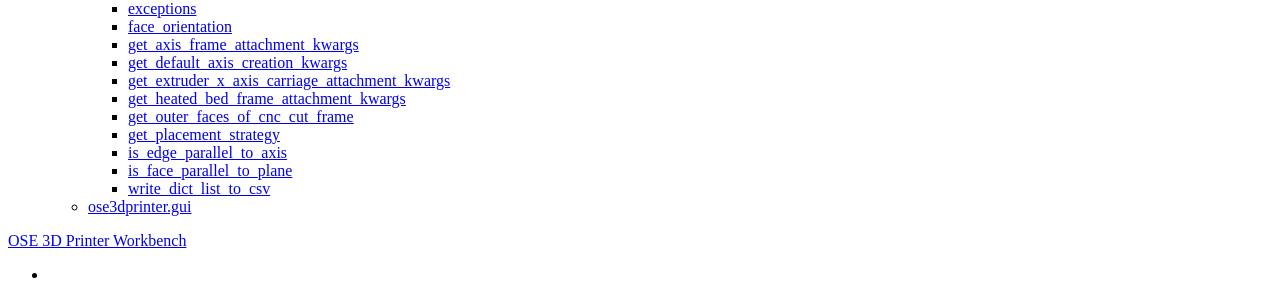
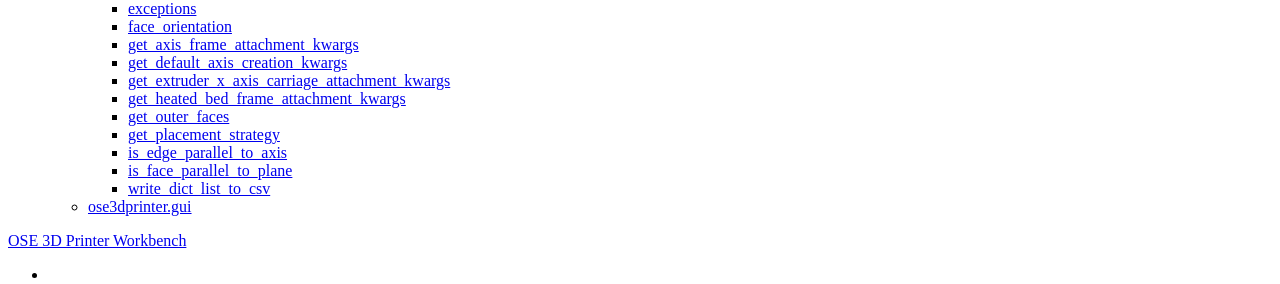
Before and after one commit to gbroques/ose-3d-printer-workbench, a Sphinx documentation site: the page built from docs/ose3dprinter/ose3dprinter.app.rst, in a window 1280 px wide and 900 px high, scrolled down 379 px. Shown: the part 152-436 px from the top of the window. Built offline with Sphinx 7.4.7 and the Read the Docs theme 2.0.0, drawn with Linux system fonts in a browser that asks for light colours; some of the changed text lies outside the part shown.

Commit message:
Fix rear Z axis attachment bug (Closes #63)

```diff
--- a/docs/ose3dprinter/ose3dprinter.app.rst
+++ b/docs/ose3dprinter/ose3dprinter.app.rst
@@ -24,7 +24,7 @@
 
       ose3dprinter.app.get_heated_bed_frame_attachment_kwargs
 
-      ose3dprinter.app.get_outer_faces_of_cnc_cut_frame
+      ose3dprinter.app.get_outer_faces
 
       ose3dprinter.app.get_placement_strategy
 
@@ -91,9 +91,9 @@
    :show-inheritance:
 
 
-get_outer_faces_of_cnc_cut_frame
---------------------------------
-.. automodule:: ose3dprinter.app.get_outer_faces_of_cnc_cut_frame
+get_outer_faces
+---------------
+.. automodule:: ose3dprinter.app.get_outer_faces
    :members:
    :undoc-members:
    :show-inheritance:
```
Also changed, not shown: 1 other file.
